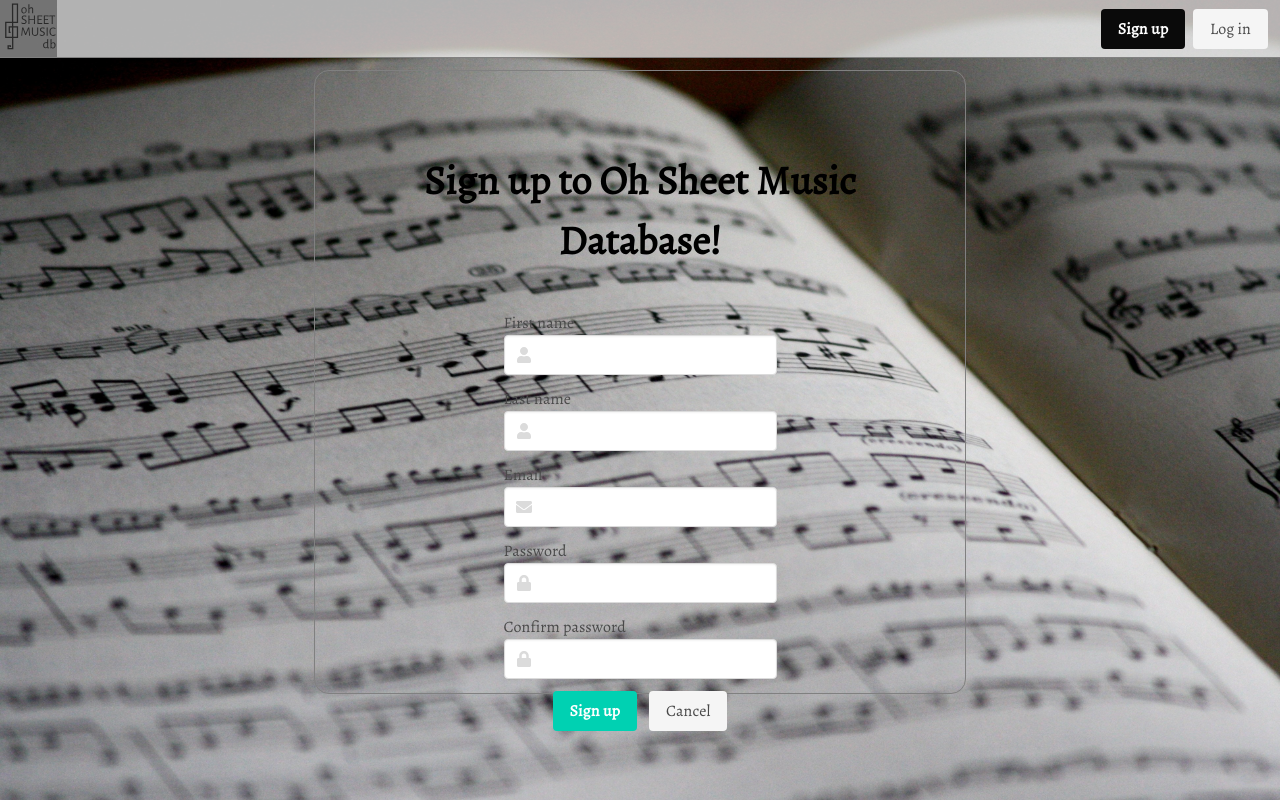
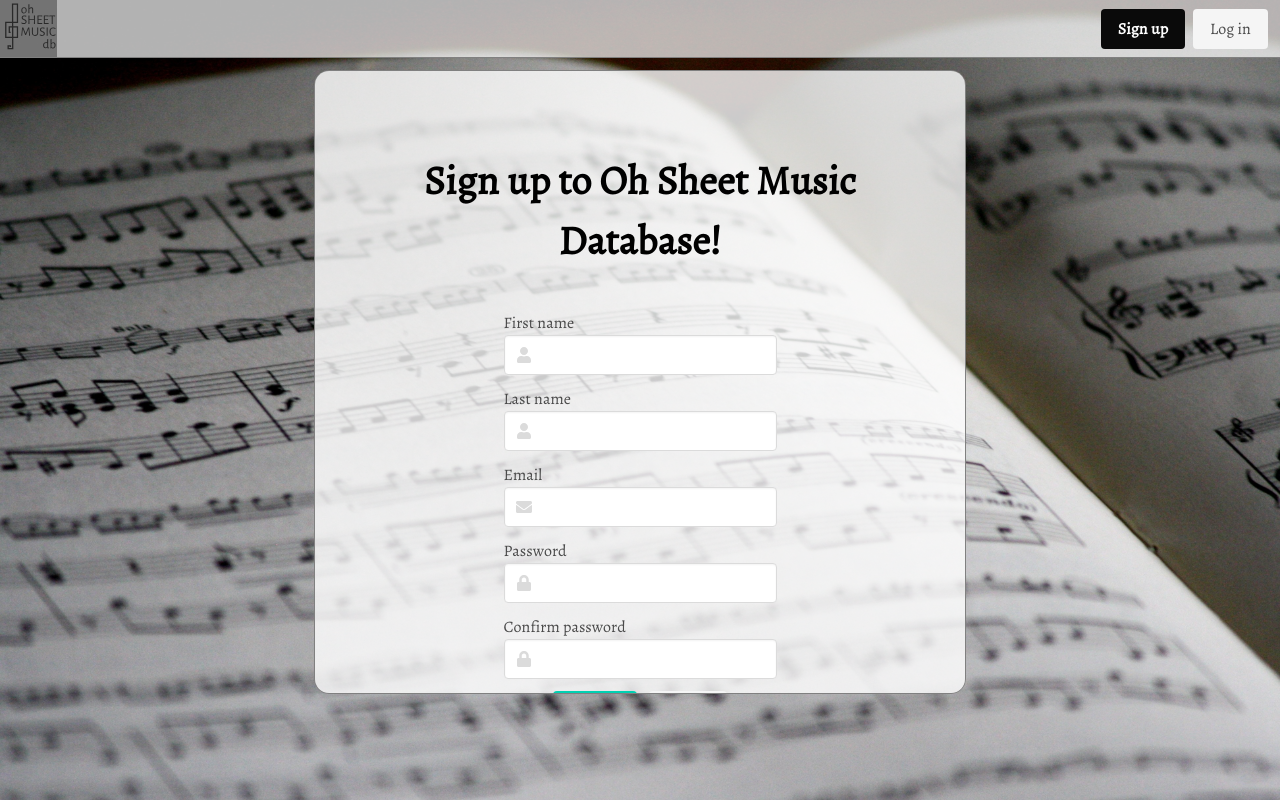
Before and after one commit to safriks/smdb, a React (Create React App) app in the folder smdb-client/: page /sign_up in a window 1280 px wide. Built offline with nearby package versions, Linux system fonts and the light colour scheme; no server answers.

Commit message:
sign up styling finished

```diff
--- a/smdb-client/src/pages/SignUp.jsx
+++ b/smdb-client/src/pages/SignUp.jsx
@@ -69,7 +69,7 @@ export default class SignUp extends Component {
   render() {
     return (
       <div className="columns is-centered">
-        <div className="column is-half col container">
+        <div className="column is-half col container background overflow">
           <div>
             <h1 className="header flex-ctd">
               Sign up to Oh Sheet Music Database!
```
